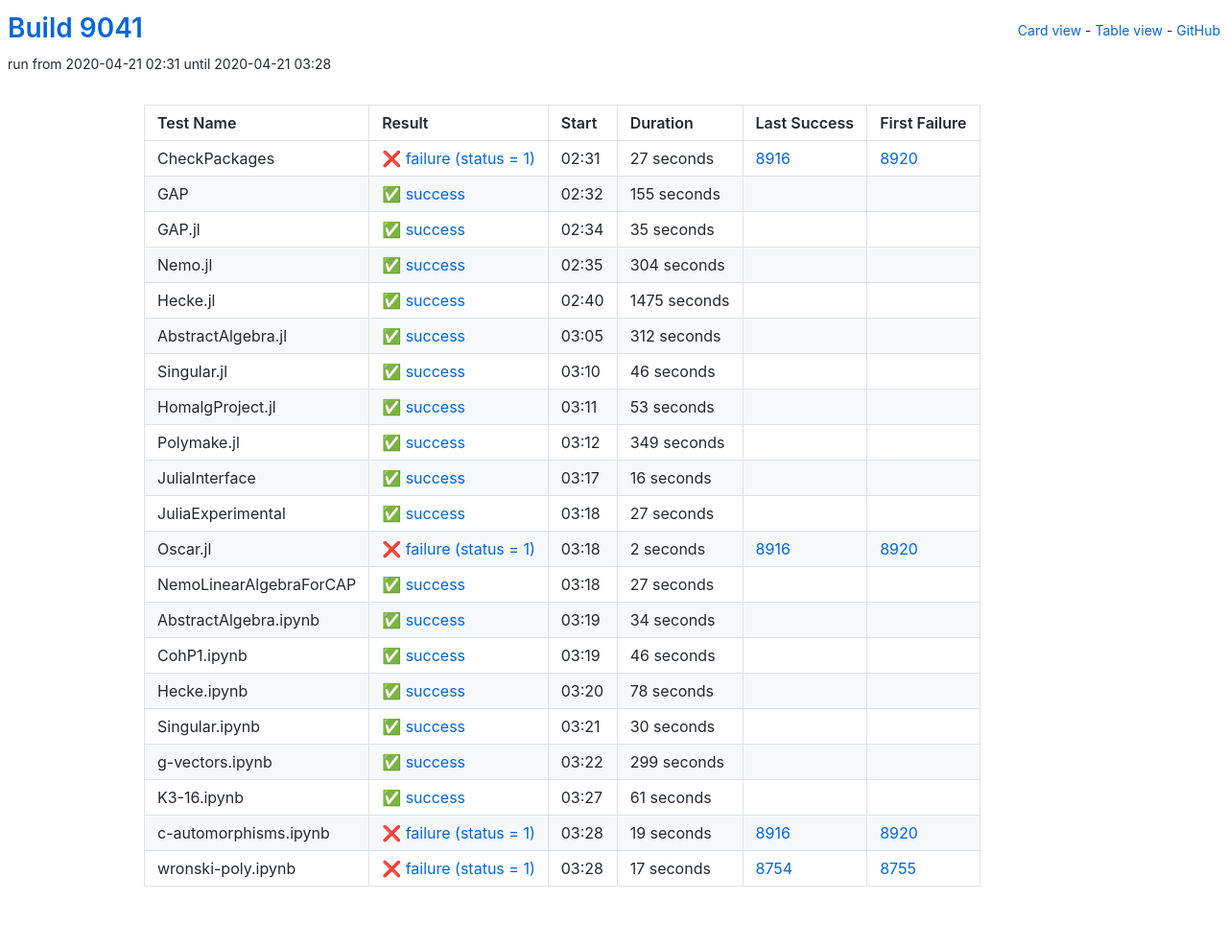
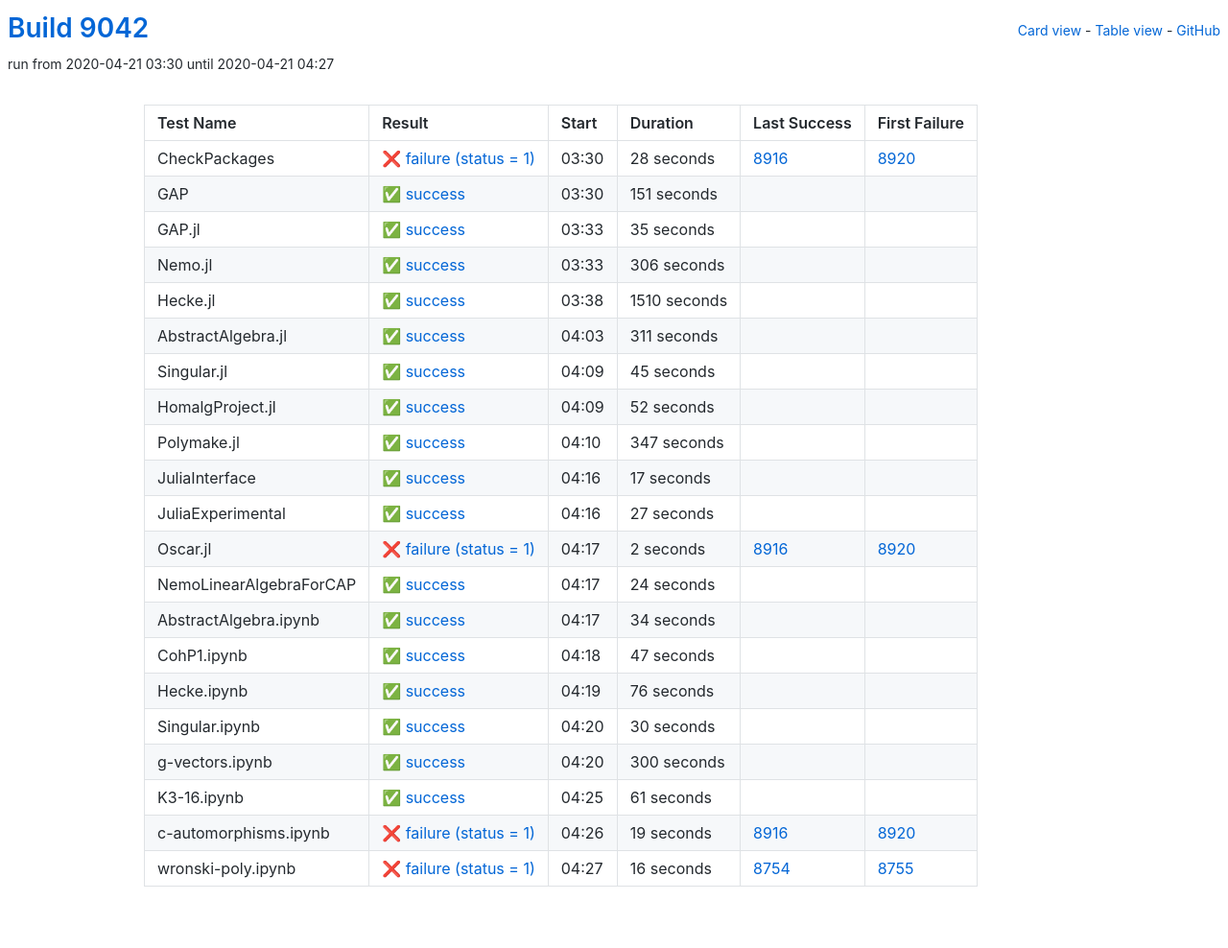
Before and after one commit to oscar-system/oscar-ci-status, a Jekyll site: the page built from table.html, in a window 1280 px wide. Shown: the whole page at 96% size. Built offline with Jekyll 4.4.1, drawn with Linux system fonts in a browser that asks for light colours.

Commit message:
Build 9042

```diff
--- a/_data/ci.yml
+++ b/_data/ci.yml
@@ -1,27 +1,27 @@
-build: 9041
-build_url: https://oscarci.mathematik.uni-kl.de/job/oscar/9041/
+build: 9042
+build_url: https://oscarci.mathematik.uni-kl.de/job/oscar/9042/
 job: oscar
 tests:
-- duration: 27
+- duration: 28
   exitcode: 1
   first_failure: 8920
   first_failure_url: https://oscarci.mathematik.uni-kl.de/job/oscar/8920/
   last_success: 8916
   last_success_url: https://oscarci.mathematik.uni-kl.de/job/oscar/8916/
-  log: https://oscarci.mathematik.uni-kl.de/job/oscar/9041/artifact/logs/build-9041/CheckPackages.log
+  log: https://oscarci.mathematik.uni-kl.de/job/oscar/9042/artifact/logs/build-9042/CheckPackages.log
   name: CheckPackages
-  start: 2020-04-21 02:31
+  start: 2020-04-21 03:30
   status: failure
   success: false
-- duration: 155
+- duration: 151
   exitcode: 0
   first_failure: false
   first_failure_url: null
   last_success: false
   last_success_url: null
-  log: https://oscarci.mathematik.uni-kl.de/job/oscar/9041/artifact/logs/build-9041/GAP.log
+  log: https://oscarci.mathematik.uni-kl.de/job/oscar/9042/artifact/logs/build-9042/GAP.log
   name: GAP
-  start: 2020-04-21 02:32
+  start: 2020-04-21 03:30
   status: success
   success: true
 - duration: 35
@@ -30,86 +30,86 @@
   first_failure_url: null
   last_success: false
   last_success_url: null
-  log: https://oscarci.mathematik.uni-kl.de/job/oscar/9041/artifact/logs/build-9041/GAP.jl.log
+  log: https://oscarci.mathematik.uni-kl.de/job/oscar/9042/artifact/logs/build-9042/GAP.jl.log
   name: GAP.jl
-  start: 2020-04-21 02:34
+  start: 2020-04-21 03:33
   status: success
   success: true
-- duration: 304
+- duration: 306
   exitcode: 0
   first_failure: false
   first_failure_url: null
   last_success: false
   last_success_url: null
-  log: https://oscarci.mathematik.uni-kl.de/job/oscar/9041/artifact/logs/build-9041/Nemo.jl.log
+  log: https://oscarci.mathematik.uni-kl.de/job/oscar/9042/artifact/logs/build-9042/Nemo.jl.log
   name: Nemo.jl
-  start: 2020-04-21 02:35
+  start: 2020-04-21 03:33
   status: success
   success: true
-- duration: 1475
+- duration: 1510
   exitcode: 0
   first_failure: false
   first_failure_url: null
   last_success: false
   last_success_url: null
-  log: https://oscarci.mathematik.uni-kl.de/job/oscar/9041/artifact/logs/build-9041/Hecke.jl.log
+  log: https://oscarci.mathematik.uni-kl.de/job/oscar/9042/artifact/logs/build-9042/Hecke.jl.log
   name: Hecke.jl
-  start: 2020-04-21 02:40
+  start: 2020-04-21 03:38
   status: success
   success: true
-- duration: 312
+- duration: 311
   exitcode: 0
   first_failure: false
   first_failure_url: null
   last_success: false
   last_success_url: null
-  log: https://oscarci.mathematik.uni-kl.de/job/oscar/9041/artifact/logs/build-9041/AbstractAlgebra.jl.log
+  log: https://oscarci.mathematik.uni-kl.de/job/oscar/9042/artifact/logs/build-9042/AbstractAlgebra.jl.log
   name: AbstractAlgebra.jl
-  start: 2020-04-21 03:05
+  start: 2020-04-21 04:03
   status: success
   success: true
-- duration: 46
+- duration: 45
   exitcode: 0
   first_failure: false
   first_failure_url: null
   last_success: false
   last_success_url: null
-  log: https://oscarci.mathematik.uni-kl.de/job/oscar/9041/artifact/logs/build-9041/Singular.jl.log
+  log: https://oscarci.mathematik.uni-kl.de/job/oscar/9042/artifact/logs/build-9042/Singular.jl.log
   name: Singular.jl
-  start: 2020-04-21 03:10
+  start: 2020-04-21 04:09
   status: success
   success: true
-- duration: 53
+- duration: 52
   exitcode: 0
   first_failure: false
   first_failure_url: null
   last_success: false
   last_success_url: null
-  log: https://oscarci.mathematik.uni-kl.de/job/oscar/9041/artifact/logs/build-9041/HomalgProject.jl.log
+  log: https://oscarci.mathematik.uni-kl.de/job/oscar/9042/artifact/logs/build-9042/HomalgProject.jl.log
   name: HomalgProject.jl
-  start: 2020-04-21 03:11
+  start: 2020-04-21 04:09
   status: success
   success: true
-- duration: 349
+- duration: 347
   exitcode: 0
   first_failure: false
   first_failure_url: null
   last_success: false
   last_success_url: null
-  log: https://oscarci.mathematik.uni-kl.de/job/oscar/9041/artifact/logs/build-9041/Polymake.jl.log
+  log: https://oscarci.mathematik.uni-kl.de/job/oscar/9042/artifact/logs/build-9042/Polymake.jl.log
   name: Polymake.jl
-  start: 2020-04-21 03:12
+  start: 2020-04-21 04:10
   status: success
   success: true
-- duration: 16
+- duration: 17
   exitcode: 0
   first_failure: false
   first_failure_url: null
   last_success: false
   last_success_url: null
-  log: https://oscarci.mathematik.uni-kl.de/job/oscar/9041/artifact/logs/build-9041/JuliaInterface.log
+  log: https://oscarci.mathematik.uni-kl.de/job/oscar/9042/artifact/logs/build-9042/JuliaInterface.log
   name: JuliaInterface
-  start: 2020-04-21 03:17
+  start: 2020-04-21 04:16
   status: success
   success: true
 - duration: 27
@@ -118,9 +118,9 @@
   first_failure_url: null
   last_success: false
   last_success_url: null
-  log: https://oscarci.mathematik.uni-kl.de/job/oscar/9041/artifact/logs/build-9041/JuliaExperimental.log
+  log: https://oscarci.mathematik.uni-kl.de/job/oscar/9042/artifact/logs/build-9042/JuliaExperimental.log
   name: JuliaExperimental
-  start: 2020-04-21 03:18
+  start: 2020-04-21 04:16
   status: success
   success: true
 - duration: 2
@@ -129,20 +129,20 @@
   first_failure_url: https://oscarci.mathematik.uni-kl.de/job/oscar/8920/
   last_success: 8916
   last_success_url: https://oscarci.mathematik.uni-kl.de/job/oscar/8916/
-  log: https://oscarci.mathematik.uni-kl.de/job/oscar/9041/artifact/logs/build-9041/Oscar.jl.log
+  log: https://oscarci.mathematik.uni-kl.de/job/oscar/9042/artifact/logs/build-9042/Oscar.jl.log
   name: Oscar.jl
-  start: 2020-04-21 03:18
+  start: 2020-04-21 04:17
   status: failure
   success: false
-- duration: 27
+- duration: 24
   exitcode: 0
   first_failure: false
   first_failure_url: null
   last_success: false
   last_success_url: null
-  log: https://oscarci.mathematik.uni-kl.de/job/oscar/9041/artifact/logs/build-9041/NemoLinearAlgebraForCAP.log
+  log: https://oscarci.mathematik.uni-kl.de/job/oscar/9042/artifact/logs/build-9042/NemoLinearAlgebraForCAP.log
   name: NemoLinearAlgebraForCAP
-  start: 2020-04-21 03:18
+  start: 2020-04-21 04:17
   status: success
   success: true
 - duration: 34
@@ -151,31 +151,31 @@
   first_failure_url: null
   last_success: false
   last_success_url: null
-  log: https://oscarci.mathematik.uni-kl.de/job/oscar/9041/artifact/logs/build-9041/AbstractAlgebra.ipynb.log
+  log: https://oscarci.mathematik.uni-kl.de/job/oscar/9042/artifact/logs/build-9042/AbstractAlgebra.ipynb.log
   name: AbstractAlgebra.ipynb
-  start: 2020-04-21 03:19
+  start: 2020-04-21 04:17
   status: success
   success: true
-- duration: 46
+- duration: 47
   exitcode: 0
   first_failure: false
   first_failure_url: null
   last_success: false
   last_success_url: null
-  log: https://oscarci.mathematik.uni-kl.de/job/oscar/9041/artifact/logs/build-9041/CohP1.ipynb.log
+  log: https://oscarci.mathematik.uni-kl.de/job/oscar/9042/artifact/logs/build-9042/CohP1.ipynb.log
   name: CohP1.ipynb
-  start: 2020-04-21 03:19
+  start: 2020-04-21 04:18
   status: success
   success: true
-- duration: 78
+- duration: 76
   exitcode: 0
   first_failure: false
   first_failure_url: null
   last_success: false
   last_success_url: null
-  log: https://oscarci.mathematik.uni-kl.de/job/oscar/9041/artifact/logs/build-9041/Hecke.ipynb.log
+  log: https://oscarci.mathematik.uni-kl.de/job/oscar/9042/artifact/logs/build-9042/Hecke.ipynb.log
   name: Hecke.ipynb
-  start: 2020-04-21 03:20
+  start: 2020-04-21 04:19
   status: success
   success: true
 - duration: 30
@@ -184,20 +184,20 @@
   first_failure_url: null
   last_success: false
   last_success_url: null
-  log: https://oscarci.mathematik.uni-kl.de/job/oscar/9041/artifact/logs/build-9041/Singular.ipynb.log
+  log: https://oscarci.mathematik.uni-kl.de/job/oscar/9042/artifact/logs/build-9042/Singular.ipynb.log
   name: Singular.ipynb
-  start: 2020-04-21 03:21
+  start: 2020-04-21 04:20
   status: success
   success: true
-- duration: 299
+- duration: 300
   exitcode: 0
   first_failure: false
   first_failure_url: null
   last_success: false
   last_success_url: null
-  log: https://oscarci.mathematik.uni-kl.de/job/oscar/9041/artifact/logs/build-9041/g-vectors.ipynb.log
+  log: https://oscarci.mathematik.uni-kl.de/job/oscar/9042/artifact/logs/build-9042/g-vectors.ipynb.log
   name: g-vectors.ipynb
-  start: 2020-04-21 03:22
+  start: 2020-04-21 04:20
   status: success
   success: true
 - duration: 61
@@ -206,9 +206,9 @@
   first_failure_url: null
   last_success: false
   last_success_url: null
-  log: https://oscarci.mathematik.uni-kl.de/job/oscar/9041/artifact/logs/build-9041/K3-16.ipynb.log
+  log: https://oscarci.mathematik.uni-kl.de/job/oscar/9042/artifact/logs/build-9042/K3-16.ipynb.log
   name: K3-16.ipynb
-  start: 2020-04-21 03:27
+  start: 2020-04-21 04:25
   status: success
   success: true
 - duration: 19
@@ -217,19 +217,19 @@
   first_failure_url: https://oscarci.mathematik.uni-kl.de/job/oscar/8920/
   last_success: 8916
   last_success_url: https://oscarci.mathematik.uni-kl.de/job/oscar/8916/
-  log: https://oscarci.mathematik.uni-kl.de/job/oscar/9041/artifact/logs/build-9041/c-automorphisms.ipynb.log
+  log: https://oscarci.mathematik.uni-kl.de/job/oscar/9042/artifact/logs/build-9042/c-automorphisms.ipynb.log
   name: c-automorphisms.ipynb
-  start: 2020-04-21 03:28
+  start: 2020-04-21 04:26
   status: failure
   success: false
-- duration: 17
+- duration: 16
   exitcode: 1
   first_failure: 8755
   first_failure_url: https://oscarci.mathematik.uni-kl.de/job/oscar/8755/
   last_success: 8754
   last_success_url: https://oscarci.mathematik.uni-kl.de/job/oscar/8754/
-  log: https://oscarci.mathematik.uni-kl.de/job/oscar/9041/artifact/logs/build-9041/wronski-poly.ipynb.log
+  log: https://oscarci.mathematik.uni-kl.de/job/oscar/9042/artifact/logs/build-9042/wronski-poly.ipynb.log
   name: wronski-poly.ipynb
-  start: 2020-04-21 03:28
+  start: 2020-04-21 04:27
   status: failure
   success: false
```
Also changed, not shown: README.md.
